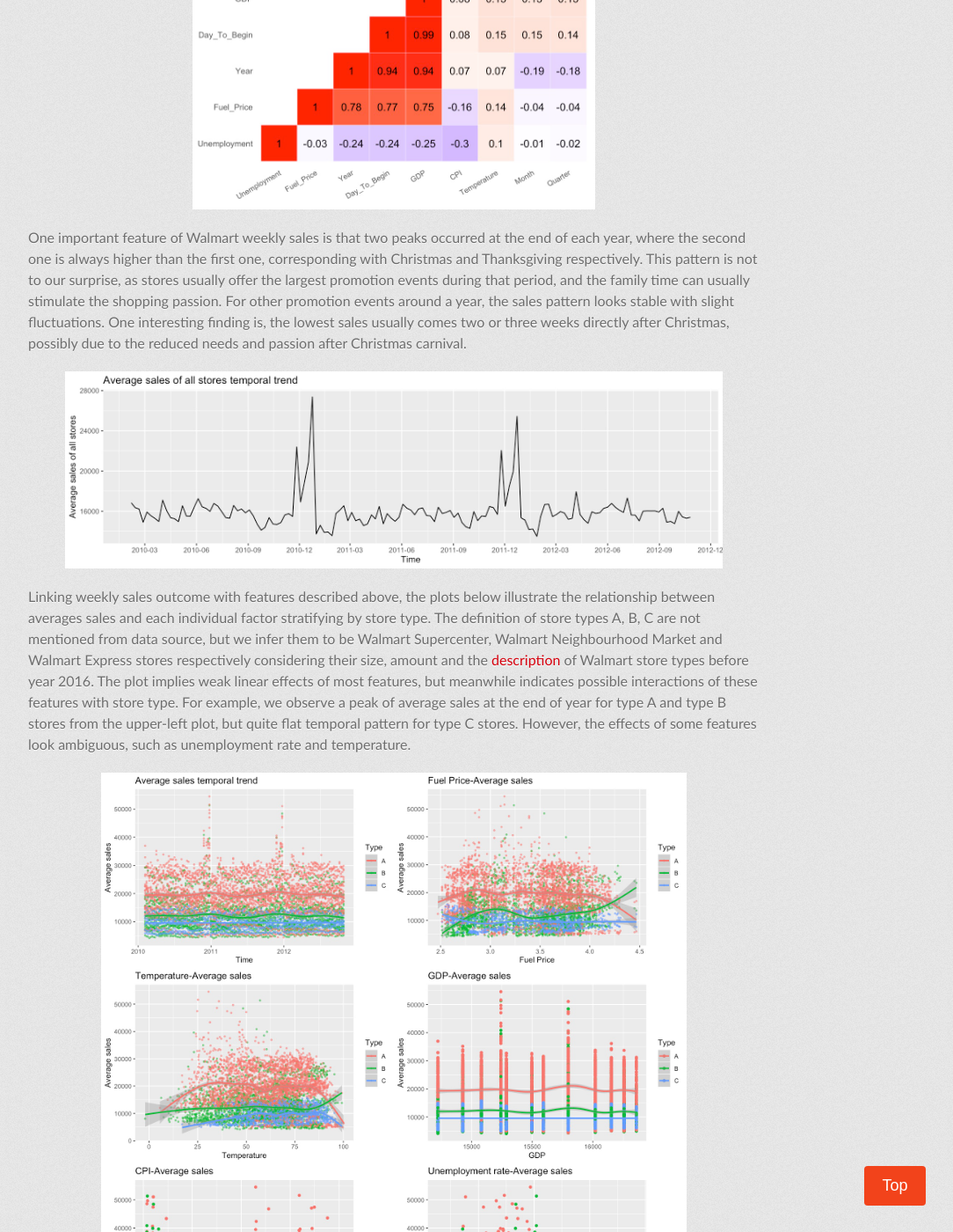
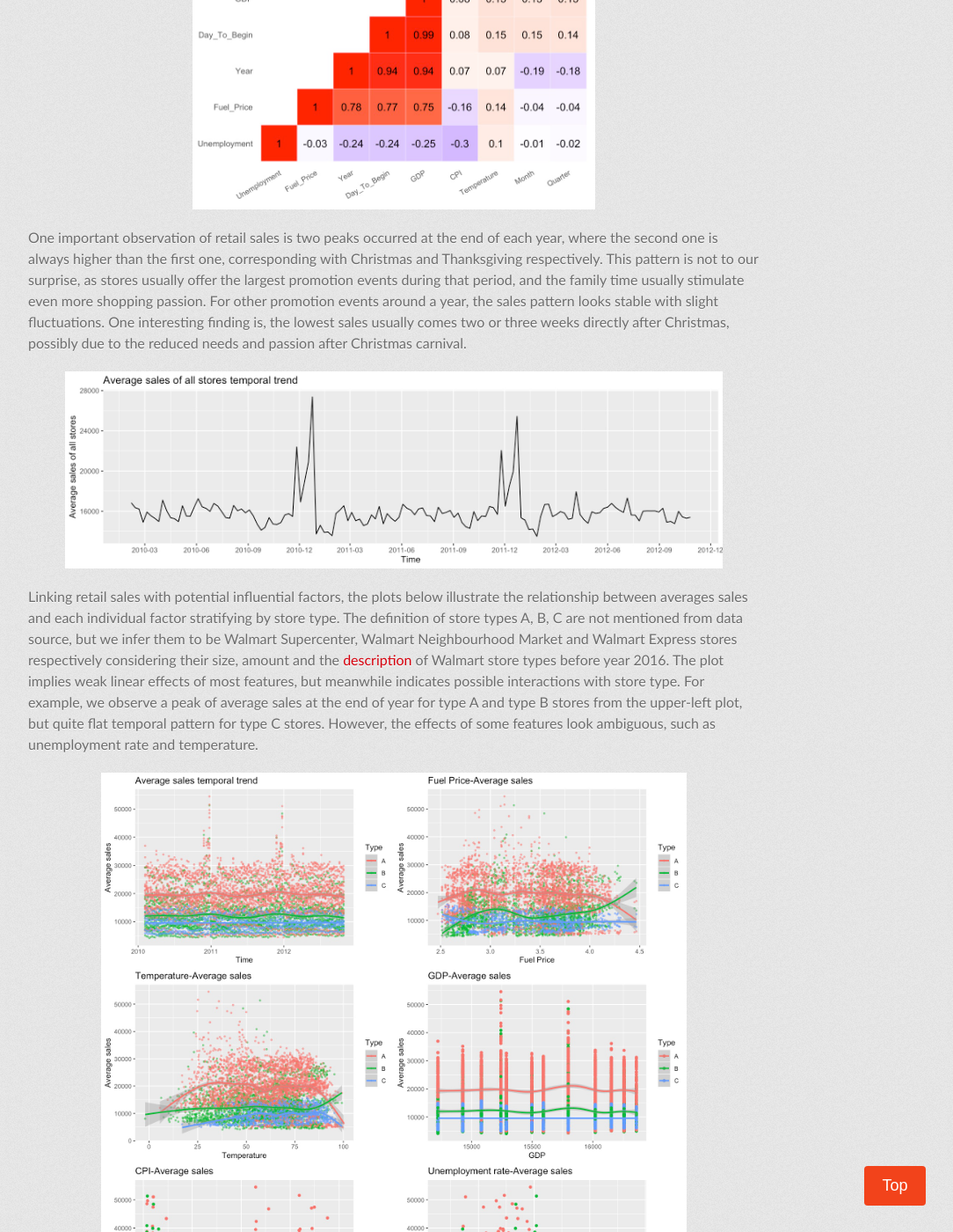
Before and after one commit to churchillcui/ads_retail, a Jekyll site: the page built from index.md, in a window 1280 px wide and 1400 px high, scrolled down 3126 px. Shown: the whole window at 88% size, without its empty margins (192-1276 px from the left). Built offline with Jekyll 4.4.1, drawn with Linux system fonts in a browser that asks for light colours; some web fonts are replaced; some of the changed text lies outside the part shown.

Commit message:
Update index.md

```diff
--- a/index.md
+++ b/index.md
@@ -52,23 +52,23 @@
 
 ### Data visualization
 
-Many factors may influence weekly sales of retailers, such as Unemployment rate, CPI, Temperature, Fuel price, Store size, etc. We explore the correlations between several temporal features (Unemployment rate, Fuel price, CPI, Temperature, GDP) and temporal variables with different scales (Year, Month, Quarter, Number of days since baseline date). Some of features display strong correlations with temporal variables (Fuel price, GDP) while others do not (Unemployment rate, CPI, Temperature) from this crude correlation plots. As for relationship between features, we do not observe large dependence except between Fuel price and GDP, where time is inferred to be a confounder based on their respective strong temporal trend.
+Many factors may influence weekly sales of retailers, such as Unemployment rate, CPI, Temperature, Fuel price, Store size, etc. We explore the correlations between several temporal features (Unemployment rate, Fuel price, CPI, Temperature, GDP) and temporal variables with different scales (Year, Month, Quarter, Number of days since baseline date). Some of features display strong correlations with temporal variables (Fuel price, GDP) while others do not (Unemployment rate, CPI, Temperature) from this crude correlation plots. As for relationship between features, we do not observe large dependence except between Fuel price and GDP, where time is inferred to be the underlying factor based on their respective strong temporal trend.
 
 <img src="images/corr.jpeg" alt="correlation" class = "ct" width = "55%">
 
-One important feature of Walmart weekly sales is that two peaks occurred at the end of each year, where the second one is always higher than the first one, corresponding with Christmas and Thanksgiving respectively. This pattern is not to our surprise, as stores usually offer the largest promotion events during that period, and the family time can usually stimulate the shopping passion. For other promotion events around a year, the sales pattern looks stable with slight fluctuations. One interesting finding is, the lowest sales usually comes two or three weeks directly after Christmas, possibly due to the reduced needs and passion after Christmas carnival.
+One important observation of retail sales is two peaks occurred at the end of each year, where the second one is always higher than the first one, corresponding with Christmas and Thanksgiving respectively. This pattern is not to our surprise, as stores usually offer the largest promotion events during that period, and the family time usually stimulate even more shopping passion. For other promotion events around a year, the sales pattern looks stable with slight fluctuations. One interesting finding is, the lowest sales usually comes two or three weeks directly after Christmas, possibly due to the reduced needs and passion after Christmas carnival.
 
 <img src="images/sales_temporal.jpeg" alt="average sales over time" class = "ct" width = "90%">
 
-Linking weekly sales outcome with features described above, the plots below illustrate the relationship between averages sales and each individual factor stratifying by store type. The definition of store types A, B, C are not mentioned from data source, but we infer them to be Walmart Supercenter, Walmart Neighbourhood Market and Walmart Express stores respectively considering their size, amount and the [description](https://www.scrapehero.com/number-of-walmart-stores-and-an-analysis-of-related-store-data/) of Walmart store types before year 2016. The plot implies weak linear effects of most features, but meanwhile indicates possible interactions of these features with store type. For example, we observe a peak of average sales at the end of year for type A and type B stores from the upper-left plot, but quite flat temporal pattern for type C stores. However, the effects of some features look ambiguous, such as unemployment rate and temperature.
+Linking retail sales with potential influential factors, the plots below illustrate the relationship between averages sales and each individual factor stratifying by store type. The definition of store types A, B, C are not mentioned from data source, but we infer them to be Walmart Supercenter, Walmart Neighbourhood Market and Walmart Express stores respectively considering their size, amount and the [description](https://www.scrapehero.com/number-of-walmart-stores-and-an-analysis-of-related-store-data/) of Walmart store types before year 2016. The plot implies weak linear effects of most features, but meanwhile indicates possible interactions with store type. For example, we observe a peak of average sales at the end of year for type A and type B stores from the upper-left plot, but quite flat temporal pattern for type C stores. However, the effects of some features look ambiguous, such as unemployment rate and temperature.
 
 <img src="images/sales_feature.jpeg" alt="sales-feature relationship" class = "ct" width = "80%">
 
-The exploration work provides a general idea of how the features and weekly sales data look like and what are their respective relations. To identify "key" features and answer the second question, our visualization results suggest the application of some advanced statistical models as the next step.
+The exploration work provides a general idea of how the features and weekly sales data look like. To identify "key" features and answer the first question, we next apply some advanced statistical models based on the visualization results.
 
 ### Key factors that influence weekly sales
 
-We tried to build several statistical models, including linear model with stepwise regression, generalized estimating equations and generalized linear models. Technical parts are skipped here to keep our discussion on an appropriate level, and will be discussed in detail in the report. We divide selected features into two categories with converse effects on weekly sales:
+We built several statistical models, including linear model with stepwise regression, generalized estimating equations and generalized linear models. Technical parts are skipped here to keep our discussion on an appropriate level, and are discussed in detail in the report. We divide selected features into two categories with converse effects on weekly sales:
 
 **Positive effects**: Fuel price, CPI, Is Holiday indicator.
 
```
Also changed, not shown: other parts of index.md (+1 -1 lines).
